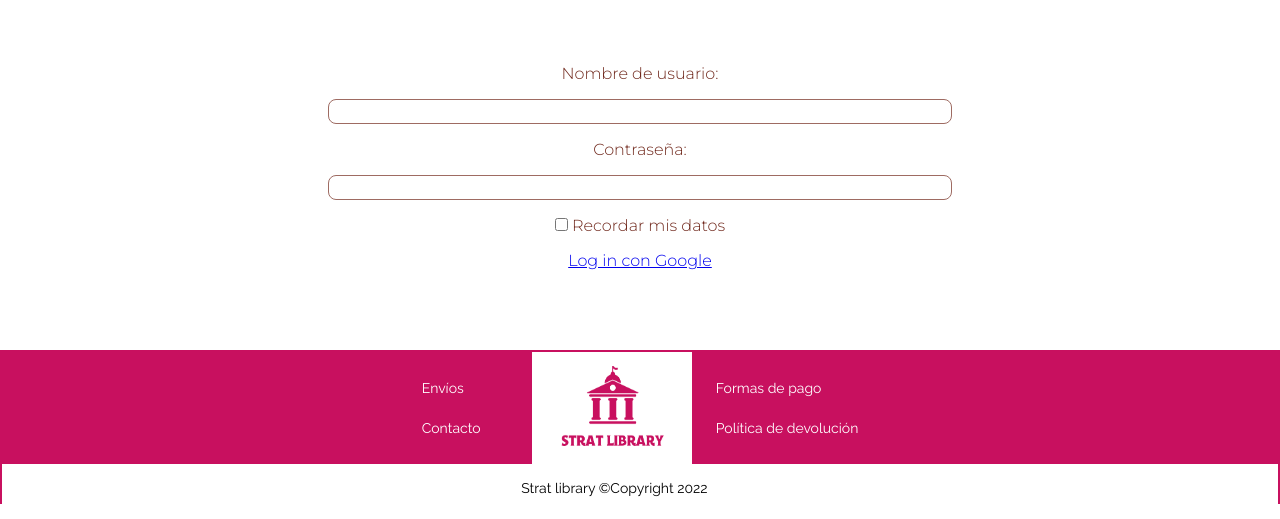
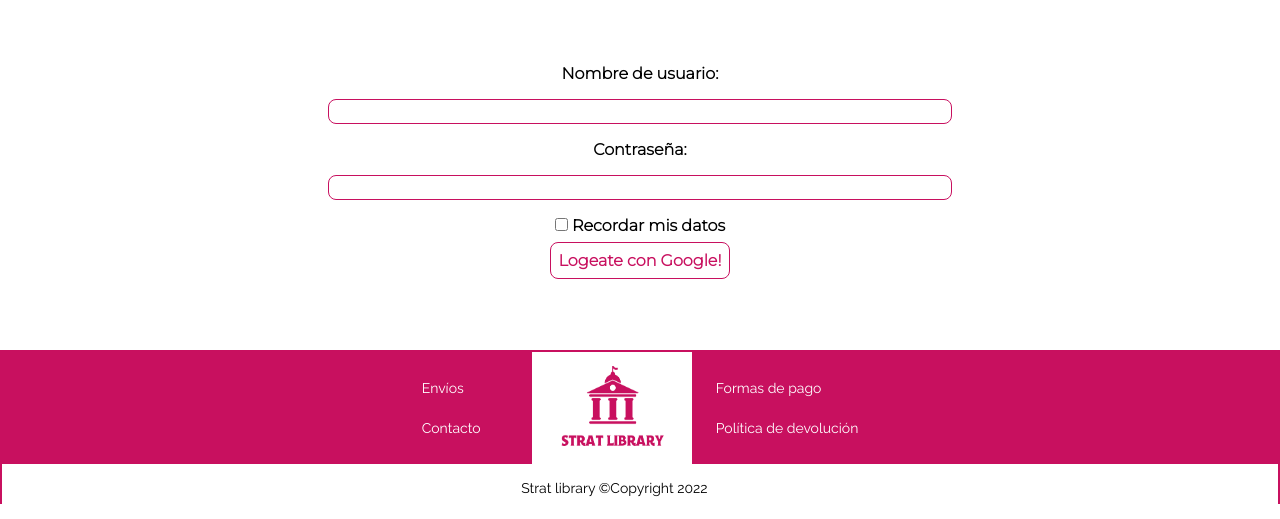
Before and after one commit to Denise-E/Caffeine-Shop, a Node server app: page /users/login in a window 1280 px wide. Shown: the part 150-669 px from the top of the page. Run offline with Node 20, Linux system fonts and the light colour scheme; some libraries are stand-ins or nearby versions.

Commit message:
Ajustando diseño a nueva paleta de colores

```diff
--- a/public/css/footerLinks/payment.css
+++ b/public/css/footerLinks/payment.css
@@ -11,7 +11,6 @@
 #paymentTitle{
     text-align: center;
     padding: 1rem 1rem 2rem 1rem;
-    color: #9e6b62;
 }
 
 #paymentInfo{
--- a/public/css/footerLinks/return.css
+++ b/public/css/footerLinks/return.css
@@ -11,7 +11,6 @@
 #returnTitle{
     text-align: center;
     padding: 1rem 1rem 2rem 1rem;
-    color: #9e6b62;
 }
 
 .returnInfo{
--- a/public/css/footerLinks/shipments.css
+++ b/public/css/footerLinks/shipments.css
@@ -12,7 +12,7 @@
 .shipmentTitle{
     text-align: center;
     padding: 1rem 1rem 2rem 1rem;
-    color: #9e6b62;
+    color: #000;
 }
 
 .shipmentInfo{
--- a/public/css/headerLinks/contact.css
+++ b/public/css/headerLinks/contact.css
@@ -16,7 +16,7 @@ main{
 #contactTitle{
     text-align: center;
     padding: 1rem 1rem 2rem 1rem;
-    color: #C8105F;;
+    color: #000;
 }
 
 .contactInfo{
@@ -39,10 +39,11 @@ main{
     padding: 0.5rem 0;
     display: block;
     width: 100%;
+    font-weight: bold;
 }
 
 #contactSection form input, #contactSection form  textarea{
-    border: solid 1px #000;
+    border: solid 1px #C8105F;
 }
 
 #contactSection form input{
--- a/public/css/users/login.css
+++ b/public/css/users/login.css
@@ -25,16 +25,24 @@ main{
 #loginForm label {
     display: block;
     padding: 1rem;
-    color: #70281C;
+    font-weight: bold;
 }
 
 #userId, #password{
     width: 70%;
     padding: 0.25rem;
     border-radius: 8px;
-    border: 1px solid #9e6b62;
+    border: 1px solid #C8105F;
 }
 
+#google{
+    text-decoration: none;
+    color: #C8105F;
+    font-weight: bold;
+    border: solid 1px #C8105F;
+    border-radius: 8px;
+    padding: .5rem;
+}
 
 @media screen and (min-width: 581px) {
     #userId, #password{
--- a/public/css/users/register.css
+++ b/public/css/users/register.css
@@ -24,14 +24,14 @@ main{
 #registerForm label {
     display: block;
     padding: 1rem;
-    color: #70281C;
+    font-weight: bold;
 }
 
 #registerForm input{
     width: 90%;
     padding: 0.25rem;
     border-radius: 8px;
-    border: 1px solid #9e6b62;
+    border: 1px solid #C8105F;
 }
 
 
--- a/src/views/users/login.ejs
+++ b/src/views/users/login.ejs
@@ -17,7 +17,7 @@
                     <label for="remember">
                     <input type="checkbox" id="remember" value="remember"> Recordar mis datos
                     </label>
-                    <a href="/auth/google">Log in con Google</a>
+                    <a href="/auth/google" id="google">Logeate con Google!</a>
             </fieldset>
         </form>
     </main>
```
